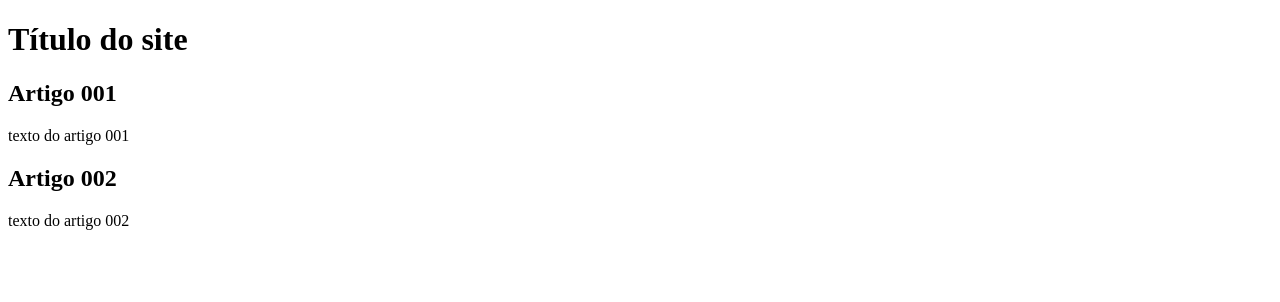
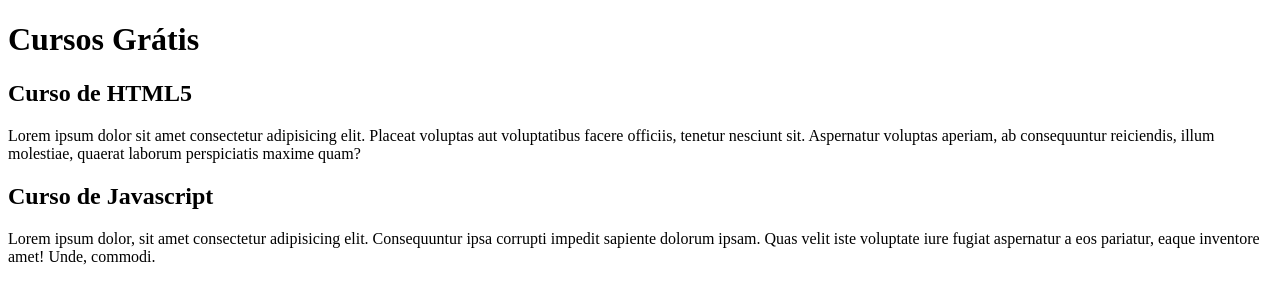
Before and after one commit to CintiaPizzatto/projeto-site, a plain HTML site: page index.html in a window 1280 px wide. Drawn offline with Linux system fonts and the light colour scheme.

Commit message:
alterei o conteudo- primeira vez

```diff
--- a/index.html
+++ b/index.html
@@ -9,15 +9,15 @@
 <body>
     <main>
         <header>
-            <h1>Título do site</h1>
+            <h1>Cursos Grátis</h1>
         </header>
         <article>
-            <h2>Artigo 001</h2>
-            <p>texto do artigo 001</p>
+            <h2>Curso de HTML5</h2>
+            <p>Lorem ipsum dolor sit amet consectetur adipisicing elit. Placeat voluptas aut voluptatibus facere officiis, tenetur nesciunt sit. Aspernatur voluptas aperiam, ab consequuntur reiciendis, illum molestiae, quaerat laborum perspiciatis maxime quam?</p>
         </article>
         <article>
-            <h2>Artigo 002</h2>
-            <p>texto do artigo 002</p>
+            <h2>Curso de Javascript</h2>
+            <p>Lorem ipsum dolor, sit amet consectetur adipisicing elit. Consequuntur ipsa corrupti impedit sapiente dolorum ipsam. Quas velit iste voluptate iure fugiat aspernatur a eos pariatur, eaque inventore amet! Unde, commodi.</p>
         </article>
     </main>
 </body>
```
